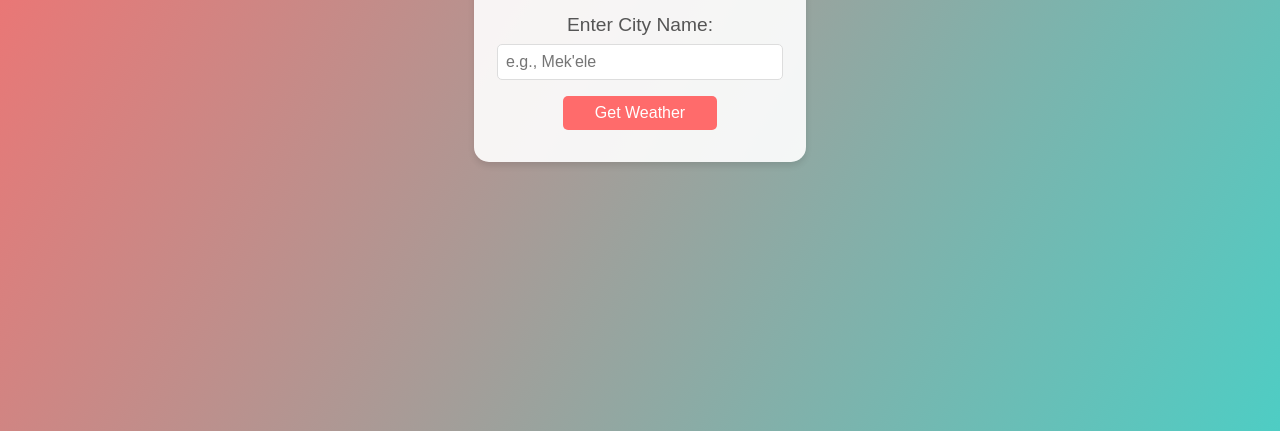
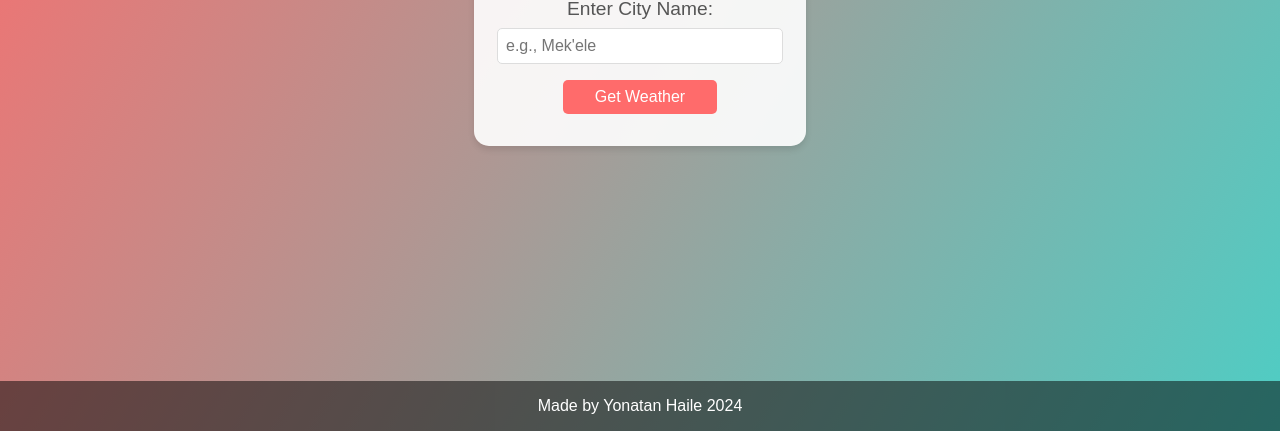
Before and after one commit to Yonatanhaile/Weather-App, a website: page index.html in a window 1280 px wide. Shown: the part 369-800 px from the top of the page. Drawn offline with Linux system fonts and the light colour scheme.

Commit message:
Added fotter

```diff
--- a/index.html
+++ b/index.html
@@ -8,9 +8,10 @@
         body {
             font-family: 'Arial', sans-serif;
             background: linear-gradient(120deg, #ff6b6b 0%, #4ecdc4 100%);
-            height: 100vh;
+            min-height: 100vh;
             margin: 0;
             display: flex;
+            flex-direction: column;
             justify-content: center;
             align-items: center;
         }
@@ -20,6 +21,7 @@
             border-radius: 15px;
             box-shadow: 0 4px 6px rgba(0, 0, 0, 0.1);
             text-align: center;
+            margin-bottom: 2rem;
         }
         h1 {
             color: #333;
@@ -57,6 +59,15 @@
         button:hover {
             background-color: #ff5252;
         }
+        footer {
+            color: white;
+            text-align: center;
+            padding: 1rem;
+            position: fixed;
+            bottom: 0;
+            width: 100%;
+            background-color: rgba(0, 0, 0, 0.5);
+        }
     </style>
 </head>
 <body>
@@ -68,5 +79,8 @@
             <button type="submit">Get Weather</button>
         </form>
     </div>
+    <footer>
+        Made by Yonatan Haile 2024
+    </footer>
 </body>
 </html>
```
Also changed, not shown: api.js (+45 -3 lines).
